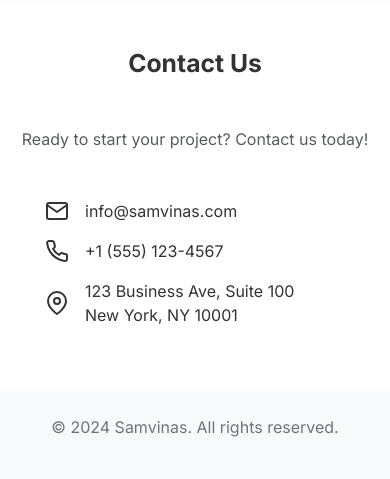
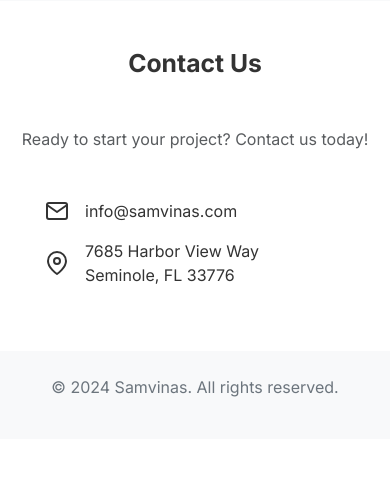
Before and after one commit to andyburnett/samvinas-landing-page, a Flask app: page / in a window 390 px wide. Shown: the part 2374-2853 px from the top of the page. After the commit the page ends 2771 px from the top, so only its background shows below. Run offline with Flask 3, Linux system fonts and the light colour scheme; some libraries are stand-ins or nearby versions.

Commit message:
Agent query: Has the contact section been updated to show only the email and the new address (7685 Harbor View Way, Seminole, FL 33776) without the phone number?

```diff
--- a/templates/index.html
+++ b/templates/index.html
@@ -75,8 +75,7 @@
                 <p class="text-muted mb-5">Ready to start your project? Contact us today!</p>
                 <div class="contact-info">
                     <p><i data-feather="mail"></i> info@samvinas.com</p>
-                    <p><i data-feather="phone"></i> +1 (555) 123-4567</p>
-                    <p><i data-feather="map-pin"></i> 123 Business Ave, Suite 100<br>New York, NY 10001</p>
+                    <p><i data-feather="map-pin"></i> 7685 Harbor View Way<br>Seminole, FL 33776</p>
                 </div>
             </div>
         </div>
```
